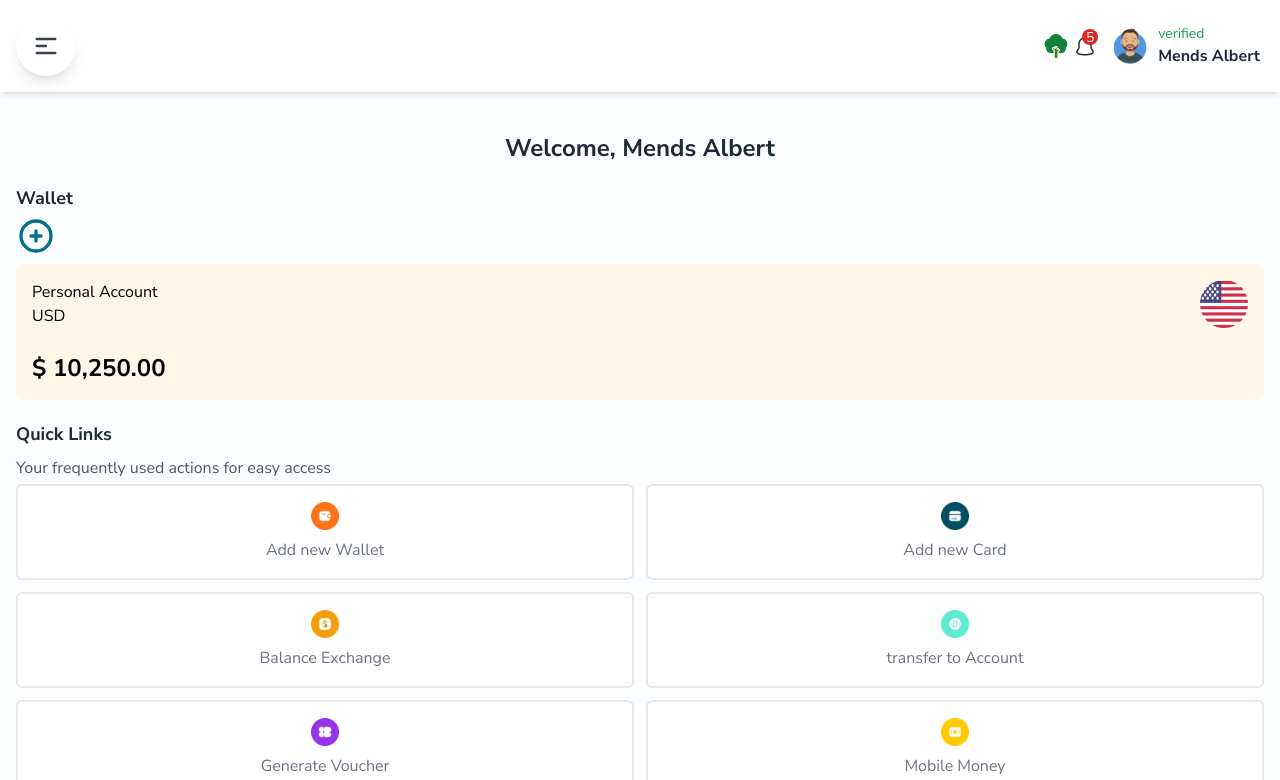
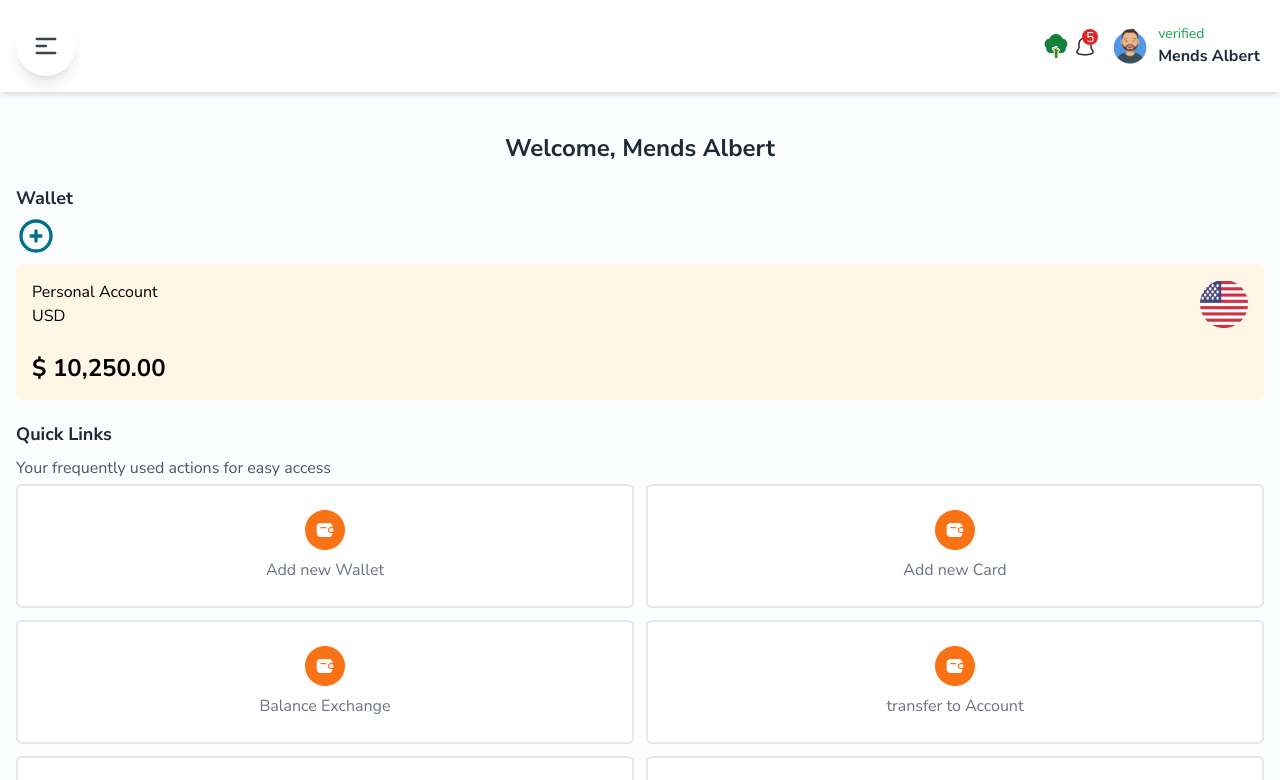
Before and after one commit to mendsalbert/GenioPay, a React (Create React App) app: page / in a window 1280 px wide. Shown: the top 780 px of the page. Built offline with nearby package versions, Linux system fonts and the light colour scheme.

Commit message:
genopay ui

```diff
--- a/src/App.js
+++ b/src/App.js
@@ -7,6 +7,7 @@ import {
 import React from "react";
 import Layout from "./components/Layout/Layout";
 import trans from "./svgs/trans.svg";
+import wallet from "./svgs/wallet.svg";
 import {
   AreaChart,
   Area,
@@ -121,36 +122,36 @@ const App = () => {
             Your frequently used actions for easy access
           </p>
           <div className="grid grid-cols-2 gap-3">
-            <div className="bg-white text-center border-2 items-center justify-center space-y-2 rounded-md flex flex-col p-4">
-              <img src="/img/addwallet.png" className="w-7" />
+            <div className="bg-white text-center border-2 items-center justify-center space-y-2 rounded-md flex flex-col p-6">
+              <img src={wallet} className="w-10" />
 
               <p className="text-gray-500  ">Add new Wallet</p>
             </div>
-            <div className="bg-white text-center border-2 items-center justify-center space-y-2 rounded-md flex flex-col p-4">
-              <img src="/img/addcard.png" className="w-7" />
+            <div className="bg-white text-center border-2 items-center justify-center space-y-2 rounded-md flex flex-col p-6">
+              <img src={wallet} className="w-10" />
               <p className="text-gray-500  ">Add new Card</p>
             </div>
 
-            <div className="bg-white text-center border-2 items-center justify-center space-y-2 rounded-md flex flex-col p-4">
-              <img src="/img/balanceexchange.png" className="w-7" />
+            <div className="bg-white text-center border-2 items-center justify-center space-y-2 rounded-md flex flex-col p-6">
+              <img src={wallet} className="w-10" />
               <p className="text-gray-500  ">Balance Exchange</p>
             </div>
-            <div className="bg-white text-center border-2 items-center justify-center space-y-2 rounded-md flex flex-col p-4">
-              <img src="/img/transfer.png" className="w-7" />
+            <div className="bg-white text-center border-2 items-center justify-center space-y-2 rounded-md flex flex-col p-6">
+              <img src={wallet} className="w-10" />
               <p className="text-gray-500  ">transfer to Account</p>
             </div>
 
-            <div className="bg-white text-center border-2 items-center justify-center space-y-2 rounded-md flex flex-col p-4">
-              <img src="/img/generate.png" className="w-7" />
+            <div className="bg-white text-center border-2 items-center justify-center space-y-2 rounded-md flex flex-col p-6">
+              <img src={wallet} className="w-10" />
               <p className="text-gray-500  ">Generate Voucher</p>
             </div>
-            <div className="bg-white text-center border-2 items-center justify-center space-y-2 rounded-md flex flex-col p-4">
-              <img src="/img/momo.png" className="w-7" />
+            <div className="bg-white text-center border-2 items-center justify-center space-y-2 rounded-md flex flex-col p-6">
+              <img src={wallet} className="w-10" />
               <p className="text-gray-500  ">Mobile Money</p>
             </div>
 
-            <div className="bg-white text-center border-2 items-center justify-center space-y-2 rounded-md flex flex-col p-4">
-              <img src="/img/payment_link.png" className="w-7" />
+            <div className="bg-white text-center border-2 items-center justify-center space-y-2 rounded-md flex flex-col p-6">
+              <img src={wallet} className="w-10" />
               <p className="text-gray-500  ">Payment Link</p>
             </div>
           </div>
```
Also changed, not shown: src/svgs/wallet.svg (added).
